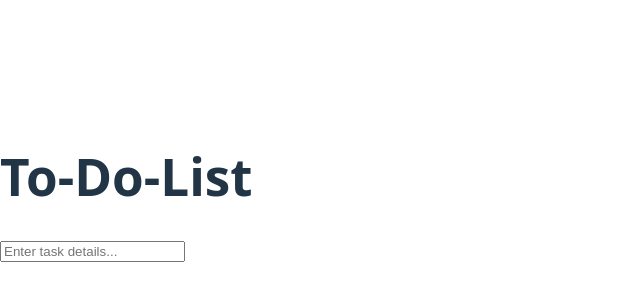
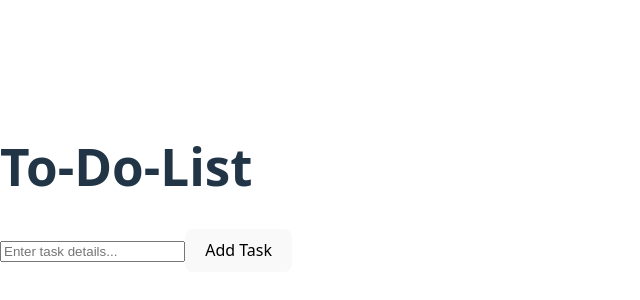
Before and after one commit to imrg1999/fntEND-bckEND-CONN, a React (Vite) app in the folder todolist/: page / in a window 1280 px wide. Shown: the part 212-512 px from the top of the page, without its empty margins (0-640 px from the left). Built offline with nearby package versions, Linux system fonts and the light colour scheme.

Commit message:
basic logic added

```diff
--- a/todolist/src/App.jsx
+++ b/todolist/src/App.jsx
@@ -1,15 +1,22 @@
-import React, { useState } from 'react'
+import { useState } from 'react'
 
 const App = () => {
-  const [task, setTask] = useState([]);
+  const [task, setTask] = useState('');
+
+  const submithandler = (e) => {
+    e.preventDefault();
+    setTask('');
+
+  }
   return (
     <>
     <div>
       <h1>To-Do-List</h1>
       <div>
-        <form>
+        <form onSubmit={submithandler}>
           <input type="text" placeholder='Enter task details...' value={task}
           onChange={(e) => {setTask(e.target.value)}}/>
+          <button>Add Task</button>
         </form>
       </div>
     </div>
```
